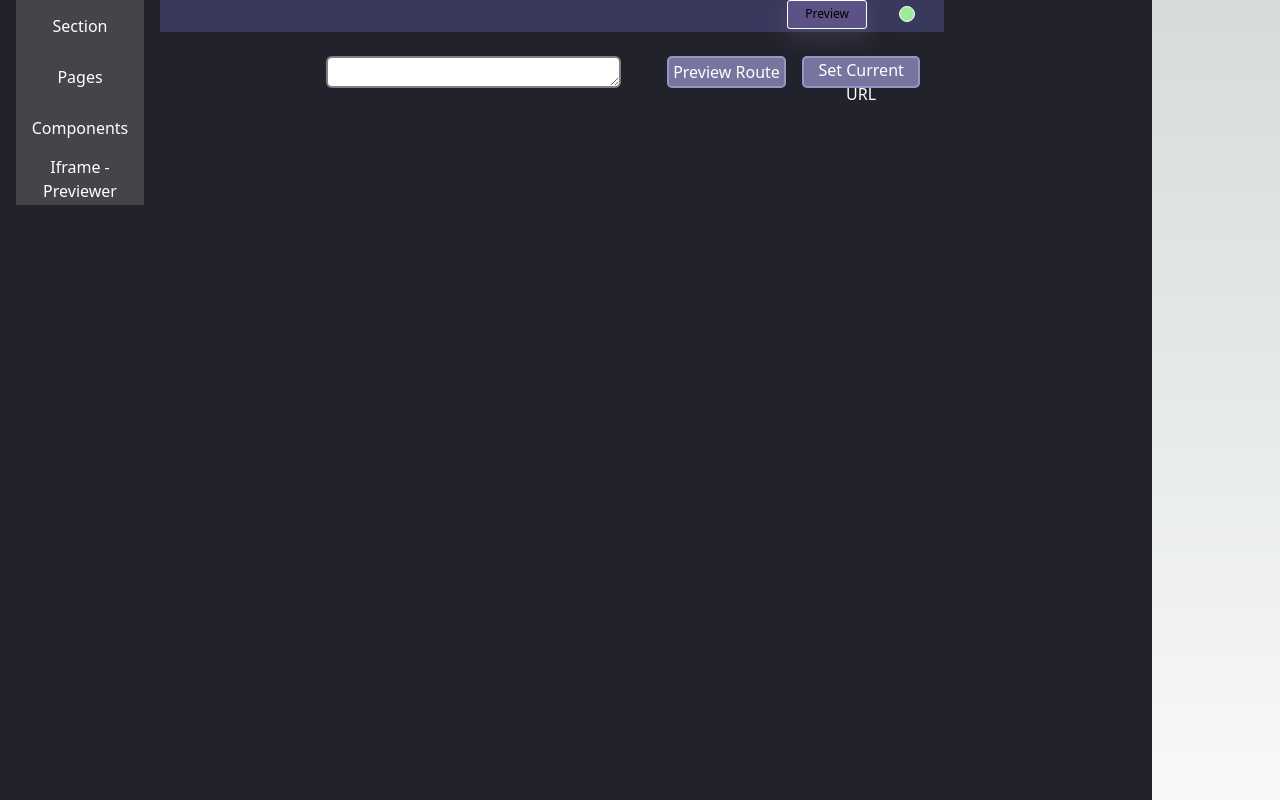
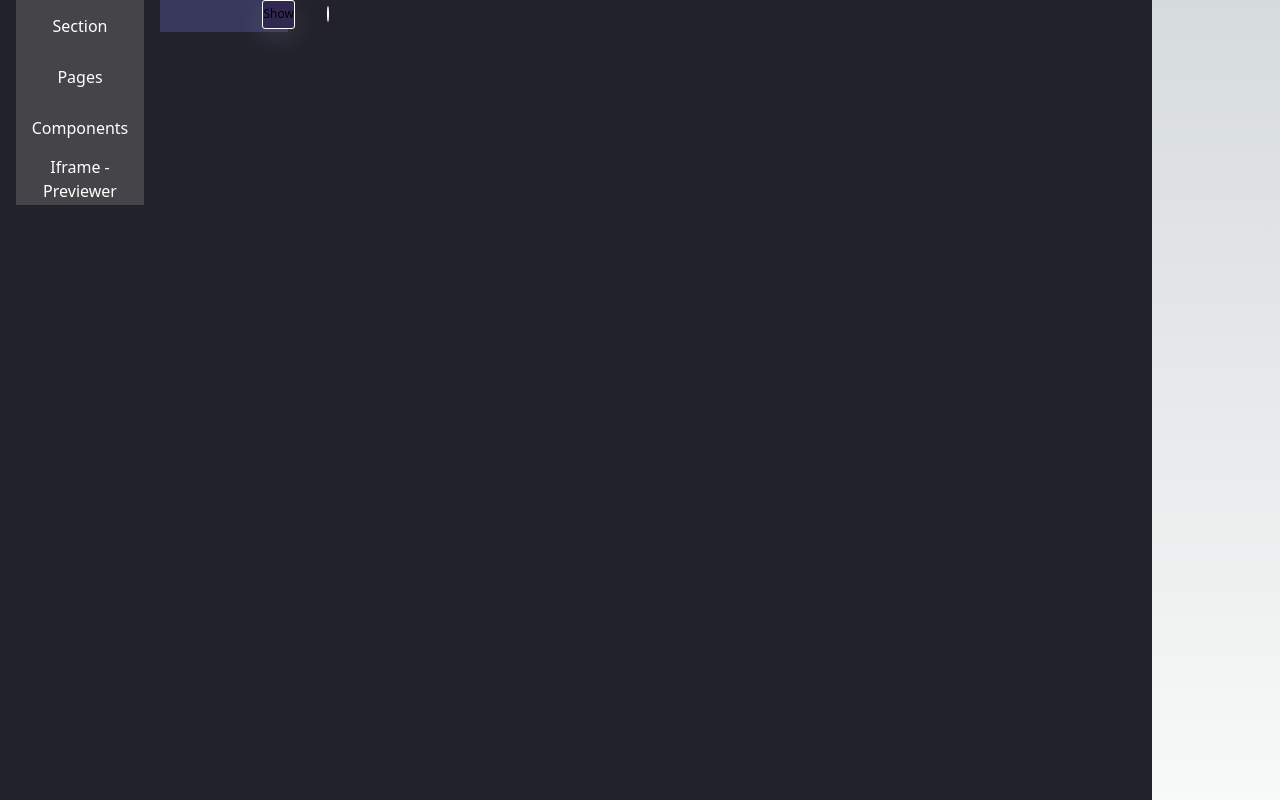
Before and after one commit to dnlstronge/demoprojcomps, a Next.js app: page /PanelLP in a window 1280 px wide. Shown: the top 800 px of the page. Built offline with nearby package versions, Linux system fonts and the light colour scheme.

Commit message:
[x] - animation functions

```diff
--- a/src/pages/PanelSection.module.css
+++ b/src/pages/PanelSection.module.css
@@ -6,10 +6,11 @@
     background: rgb(56, 57, 93);
 
 }
-.barBtn {
+
+.barBtnActive {
     width: 5rem;
     height: 1.8rem;
-    background: rgb(92, 82, 134);
+    background: rgb(118, 113, 140);
     font-size: 12px;
     margin-left: 80%;
     margin-right: 2rem;
@@ -17,6 +18,18 @@
     border-radius: 3px;
     box-shadow: rgba(149, 157, 165, 0.2) 0px 8px 24px;
 }
+.barBtn {
+    width: 5rem;
+    height: 1.8rem;
+    background: rgb(48, 40, 81);
+    font-size: 12px;
+    margin-left: 80%;
+    margin-right: 2rem;
+    border: 1px solid white;
+    border-radius: 3px;
+    box-shadow: rgba(149, 157, 165, 0.2) 0px 8px 24px;
+}
+
 .circle {
     background: rgb(155, 235, 155);
     height: 1rem;
@@ -26,15 +39,43 @@
     margin-top: 0.4rem;
     box-shadow: rgba(100, 100, 111, 0.2) 0px 7px 29px 0px;
 }
+.circleOff {
+    background: rgb(246, 81, 86);
+    height: 1rem;
+    width: 1rem;
+    border: 1px solid white;
+    border-radius: 50%;
+    margin-top: 0.4rem;
+    box-shadow: rgba(100, 100, 111, 0.2) 0px 7px 29px 0px;
+}
+
+.containerActive {
+    width: 100%;
+    background: rgb(34, 34, 45);
+    height: 4rem;
+    padding: 0.5rem;
+    transition: height 0.5s ease-in-out;
+    transition: padding 0.2s ease-in-out;
+
+}
 
 .container {
     width: 100%;
+    height: 0;
     background: rgb(34, 34, 45);
-    padding: 1rem;
+    transition: height 0.5s ease-out;
+    transition: padding 0.2s ease-out;
+
 
 }
-.inputSection {
+.inputSectionActive {
     display: flex;
+    flex-direction: row;
+    margin: 1% 1% 1% 20%;
+    transition: display 0.3s ease-in;
+}
+.inputSectionDis {
+    display: none;
     flex-direction: row;
     margin: 1% 1% 1% 20%;
 }
--- a/src/pages/PanelSection.tsx
+++ b/src/pages/PanelSection.tsx
@@ -35,20 +35,25 @@ const PanelSection: React.FC<{ route: string }> = (props) => {
     setInputOne(appendURL)
     console.log(appendURL)
   }
+  const handleExpandPrev = () => {
+    setExpandPrev(!expandPrev)
+  }
 
   /* animation - dropdown expand*/
-
-
+  const circleColor = expandPrev ? classes.circle : classes.circleOff
+  const barbtn = !expandPrev ? classes.barBtn : classes.barBtnActive
+  const showContainer = !expandPrev ? classes.container : classes.containerActive
+  const inputSection = expandPrev ? classes.inputSectionActive : classes.inputSectionDis
   /* animition - iframe expand */
   const iframeExpand = showIframe ? classes.iframe : classes.iframeStart
   return (
     <>
       <div className={classes.bar}>
-        <button className={classes.barBtn}>Preview</button>
-        <span className={classes.circle}></span>
+        <button onClick={handleExpandPrev} className={barbtn}>{expandPrev ? `Hide` : `Show`}</button>
+        <span className={circleColor}></span>
       </div>
-      <div className={classes.container}>
-        <section className={classes.inputSection}>
+      <div className={showContainer}>
+        <section className={inputSection}>
 
           <textarea value={inputOne} onChange={handleChangeInput} className={classes.input}></textarea>
           <button onClick={togglePrev} className={classes.prevBtn}>Preview Route</button>
@@ -63,8 +68,8 @@ const PanelSection: React.FC<{ route: string }> = (props) => {
         <section>
           {/* IFRAME GOES HERE */}
 
-
-          <iframe className={iframeExpand} title="Testing Iframe" src={inputOne}></iframe>
+          {expandPrev &&
+          <iframe className={iframeExpand} title="Testing Iframe" src={inputOne}></iframe>}
         </section>
 
       </div>
```
